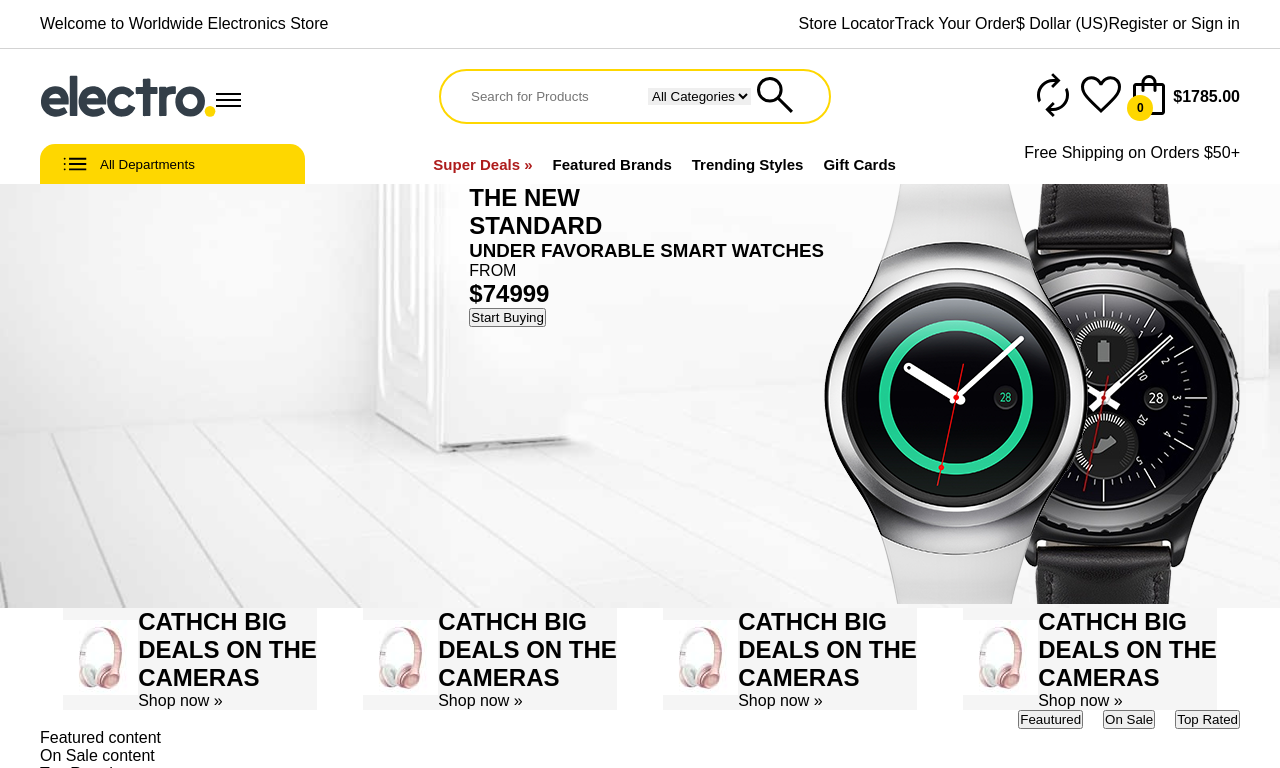
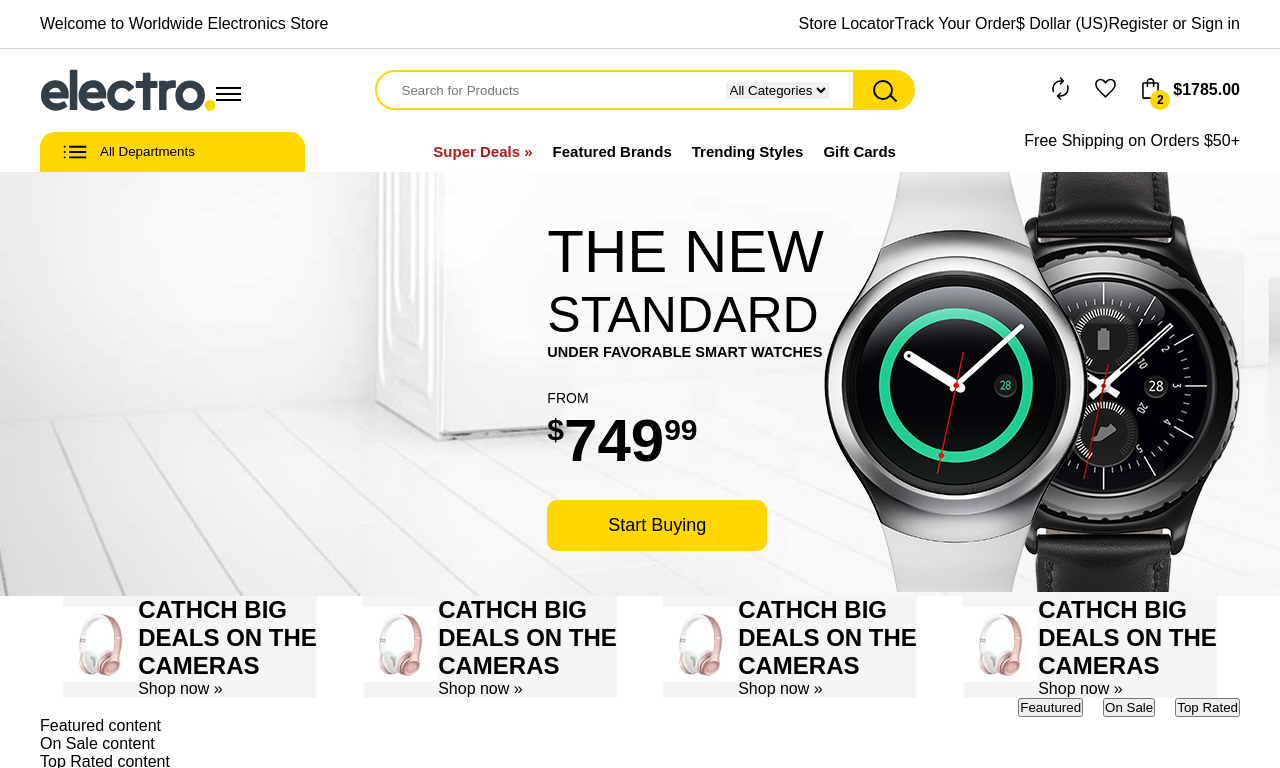
Before and after one commit to SujaTanvirAhmed/electro, a plain HTML site: page index.html in a window 1280 px wide. Shown: the top 768 px of the page. Drawn offline with Linux system fonts and the light colour scheme.

Commit message:
Edited banner section styling

```diff
--- a/css/style.css
+++ b/css/style.css
@@ -96,41 +96,75 @@ button {
 
 .header-bottom-middle {
     border: 2px solid var(--color-yellow);
-    padding: 0 30px;
     border-radius: 50px;
     display: flex;
     flex-direction: row;
-    justify-content: space-evenly;
+    justify-content: space-between;
     align-items: center;
+    width: 45%;
 }
 
 .header-bottom-middle input {
     border: 0;
     outline: 0;
+    margin-left: 25px;
+    width: 300px;
 }
 
 .header-bottom-middle select {
     border: 0;
     outline: 0;
+    margin-left: 0;
     cursor: pointer;
 }
 
-.header-bottom-middle button {
-    background: 0;
+.btn-search {
+    background-color: var(--color-yellow);
     border: 0;
+    padding: 8px 20px;
+    border-top-right-radius: 25px;
+    border-bottom-right-radius: 25px;
+    left: auto;
+}
+
+.magnifying-glass {
+    display: block;
+    width: 20px;
+    height: 20px;
+    border: 2px solid black;
+    border-radius: 50%;
+    position: relative;
+}
+
+.magnifying-glass::after {
+    content: "";
+    position: absolute;
+    bottom: -1px;
+    right: -7px;
+    height: 2px;
+    width: 10px;
+    background-color: black;
+    transform: rotate(45deg);
 }
 
 .header-bottom-right {
     display: flex;
     flex-direction: row;
-    justify-content: space-around;
+    justify-content: space-between;
+    gap: 20px;
     align-items: center;
+}
+
+.header-bottom-right img {
+    width: auto;
+    height: 25px;
 }
 
 .shopping-group {
     display: flex;
-    justify-content: space-evenly;
+    justify-content: space-between;
     align-items: center;
+    gap: 10px;
 }
 
 .shopping {
@@ -139,10 +173,10 @@ button {
 
 .shopping .item-count {
     position: absolute;
-    bottom: 2px;
-    right: 20px;
+    bottom: -5px;
+    right: -7px;
     background-color: var(--color-yellow);
-    padding: 13px;
+    padding: 10px;
     border-radius: 50%;
     width: 20px;
     height: 20px;
@@ -284,6 +318,49 @@ button {
     justify-content: flex-end;
 }
 
+.banner-txt {
+    display: flex;
+    flex-direction: column;
+    justify-content: center;
+}
+
+.banner-txt .title-1 {
+    font-size: 60px;
+}
+
+.banner-txt .title-2 {
+    font-size: 50px;
+}
+
+.banner-txt .subtitle {
+    font-size: 14.5px;
+    font-weight: bold;
+}
+
+.banner-txt .from {
+    font-size: 14px;
+    margin-top: 30px;
+}
+
+.banner-txt .price {
+    font-size: 60px;
+    font-weight: bold;
+}
+
+.banner-txt .price sup {
+    font-size: 30px;
+}
+
+.banner-txt .c2a {
+    background-color: var(--color-yellow);
+    border: 0;
+    padding: 15px 0;
+    border-radius: 10px;
+    font-size: 18px;
+    font-weight: normal;
+    margin-top: 25px;
+    width: 220px;
+}
 
 /**
 * SHOP NOW
@@ -561,6 +638,17 @@ footer svg {
     background: #F8F8F8;
 }
 
+.footer-middle .social {
+    display: flex;
+    flex-direction: row;
+    justify-content: space-between;
+}
+
+.footer-middle .social svg {
+    height: 23px;
+    width: auto;
+}
+
 .footer-middle-group {
     display: flex;
     flex-direction: row;
--- a/index.html
+++ b/index.html
@@ -90,8 +90,8 @@
                             <option value="3">3</option>
                             <option value="4">4</option>
                         </select>
-                        <button>
-                            <img src="assets/img/search.svg" alt="">
+                        <button class="btn-search">
+                            <span class="magnifying-glass"></span>
                         </button>
                     </div>
 
@@ -105,7 +105,7 @@
                         <div class="shopping-group">
                             <div class="shopping">
                                 <img src="assets/img/shopping_bag.svg" alt="">
-                                <p class="item-count">0</p>
+                                <p class="item-count">2</p>
                             </div>
                             <div>
                                 <h4>$1785.00</h4>
@@ -208,13 +208,13 @@
         <div class="banner-content">
             <div class="container">
                 <div class="banner-group">
-                    <div>
-                        <h1>THE NEW<br>
-                            STANDARD</h1>
-                        <h3>UNDER FAVORABLE SMART WATCHES</h3>
-                        <p>FROM</p>
-                        <h2><span>$</span>749<span>99</span></h2>
-                        <button>Start Buying</button>
+                    <div class="banner-txt">
+                        <p class="title-1">THE NEW</p>
+                        <p class="title-2">STANDARD</p>
+                        <p class="subtitle">UNDER FAVORABLE SMART WATCHES</p>
+                        <p class="from">FROM</p>
+                        <p class="price"><sup>$</sup>749<sup>99</sup></p>
+                        <button class="c2a">Start Buying</button>
                     </div>
                     <div>
                         <img src="assets/img/wrist-watch.png" alt="">
@@ -697,6 +697,7 @@
                 </div>
             </div>
         </div>
+
         <div class="footer-middle">
             <div class="container">
                 <div class="footer-middle-group">
@@ -759,6 +760,7 @@
                         </div>
                         <p>Contact info</p>
                         <p>17 Princess Road, London, Greater London NW1 8JR, UK</p>
+
                         <div class="social">
                             <svg xmlns="http://www.w3.org/2000/svg" viewBox="0 0 320 512">
                                 <path
@@ -813,6 +815,7 @@
                 </div>
             </div>
         </div>
+
         <div class="footer-bottom">
             <div class="container">
                 <div class="footer-bottom-group">
```
